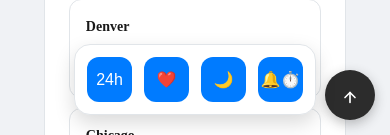
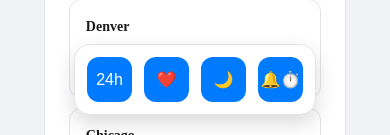
Before and after one commit to Nando-suka/JamDuniaBaru, an Angular app: page / in a window 390 px wide. Shown: the part 709-844 px from the top of the page. Built offline with nearby package versions, Linux system fonts and the light colour scheme; no server answers.

Commit message:
feat(ui): scroll-to-top visibility + mobile repositioning

```diff
--- a/src/app/app.css
+++ b/src/app/app.css
@@ -450,7 +450,7 @@
   width: 60px;
   height: 60px;
   border-radius: 50%;
-  background-color: #2c2c2c;
+  background-color: var(--button-bg, #2c2c2c);
   color: white;
   border: none;
   cursor: pointer;
@@ -541,11 +541,13 @@
     height: 18px;
   }
 
+  /* On small screens, move the button higher (near header) so it doesn't obstruct central content */
   .scroll-to-top-btn {
     width: 50px;
     height: 50px;
-    right: 15px;
-    bottom: 15px;
+    right: 14px;
+    top: 96px; /* positioned below the header area */
+    bottom: auto;
   }
 
   .scroll-to-top-btn svg {
--- a/src/app/app.html
+++ b/src/app/app.html
@@ -135,8 +135,8 @@
 
   </div>
 
-  <!-- Tombol Scroll to Top Lingkaran untuk disesuaikan dengan bagian yang dibagikan dan diminta oleh departemen tersebut. -->
-  <button class="scroll-to-top-btn" (click)="scrollToTop()" title="Kembali ke atas">
+  <!-- Tombol Scroll to Top: hanya tampil saat user menggulir; mobile-position lebih atas agar tidak menutupi center -->
+  <button *ngIf="scrollVisible()" class="scroll-to-top-btn" (click)="scrollToTop()" title="Kembali ke atas" aria-label="Scroll to top">
     <svg width="24" height="24" viewBox="0 0 24 24" fill="none" stroke="currentColor" stroke-width="2" stroke-linecap="round" stroke-linejoin="round">
       <polyline points="18 15 12 9 6 15"></polyline>
       <line x1="12" y1="21" x2="12" y2="9"></line>
--- a/src/app/app.ts
+++ b/src/app/app.ts
@@ -28,6 +28,11 @@ export class App implements OnInit, OnDestroy {
   timeFormat = signal<'12h' | '24h'>(this.getStoredTimeFormat()); // Time format preference
   showAlarmTimer = signal(false); // Toggle untuk panel alarm/timer
   showTimezoneConverter = signal(false); // Toggle untuk panel konverter zona waktu
+  // Visibility of scroll-to-top button
+  scrollVisible = signal(false);
+  private onScroll = () => {
+    this.scrollVisible.set(window.scrollY > 240);
+  };
   private timer: any;
 
   dict = this.langService.text;
@@ -50,6 +55,9 @@ export class App implements OnInit, OnDestroy {
 
     // Deteksi bahasa otomatis berdasarkan lokasi jika browser language adalah default
     this.detectAndSetLanguage();
+
+    // Show/hide scroll-to-top button based on scroll position
+    window.addEventListener('scroll', this.onScroll, { passive: true });
   }
 
   async detectAndSetLanguage() {
@@ -192,5 +200,6 @@ export class App implements OnInit, OnDestroy {
    */
   ngOnDestroy(): void {
     clearInterval(this.timer);
+    window.removeEventListener('scroll', this.onScroll);
   }
 }
```
